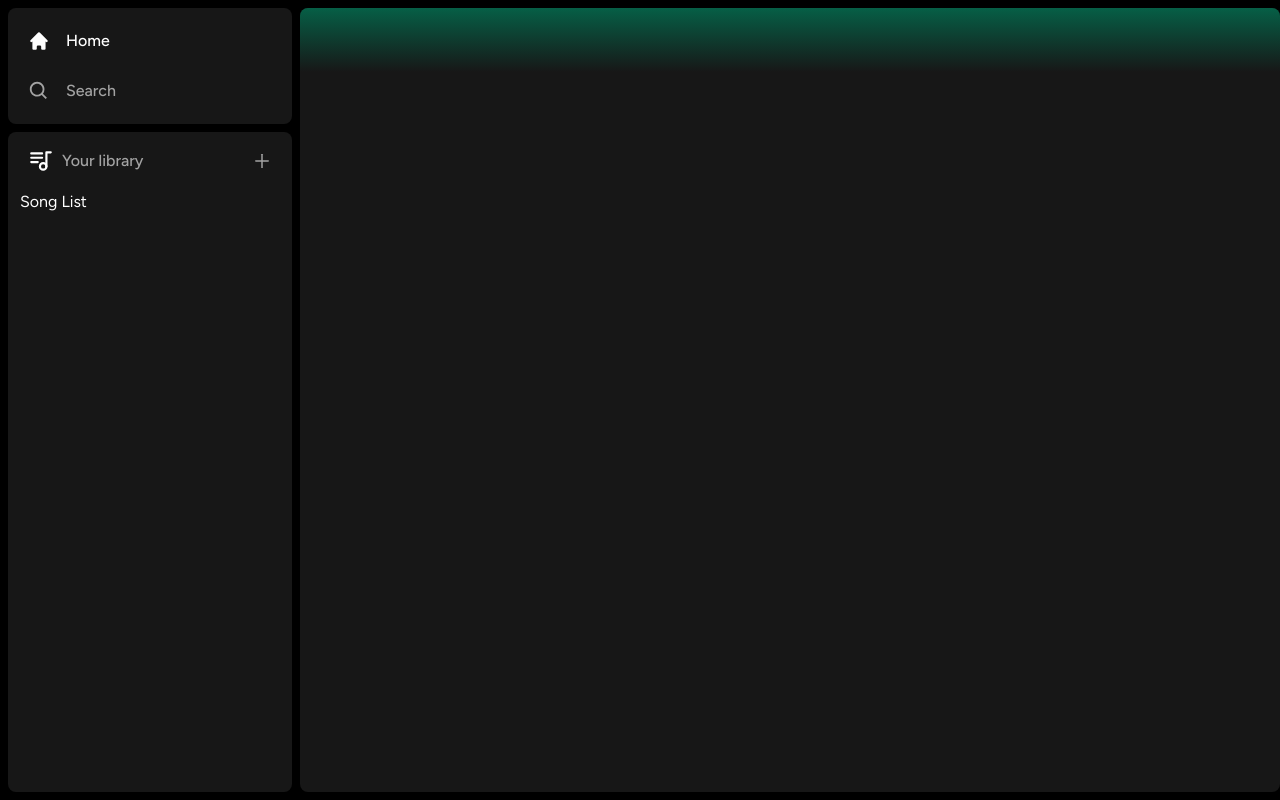
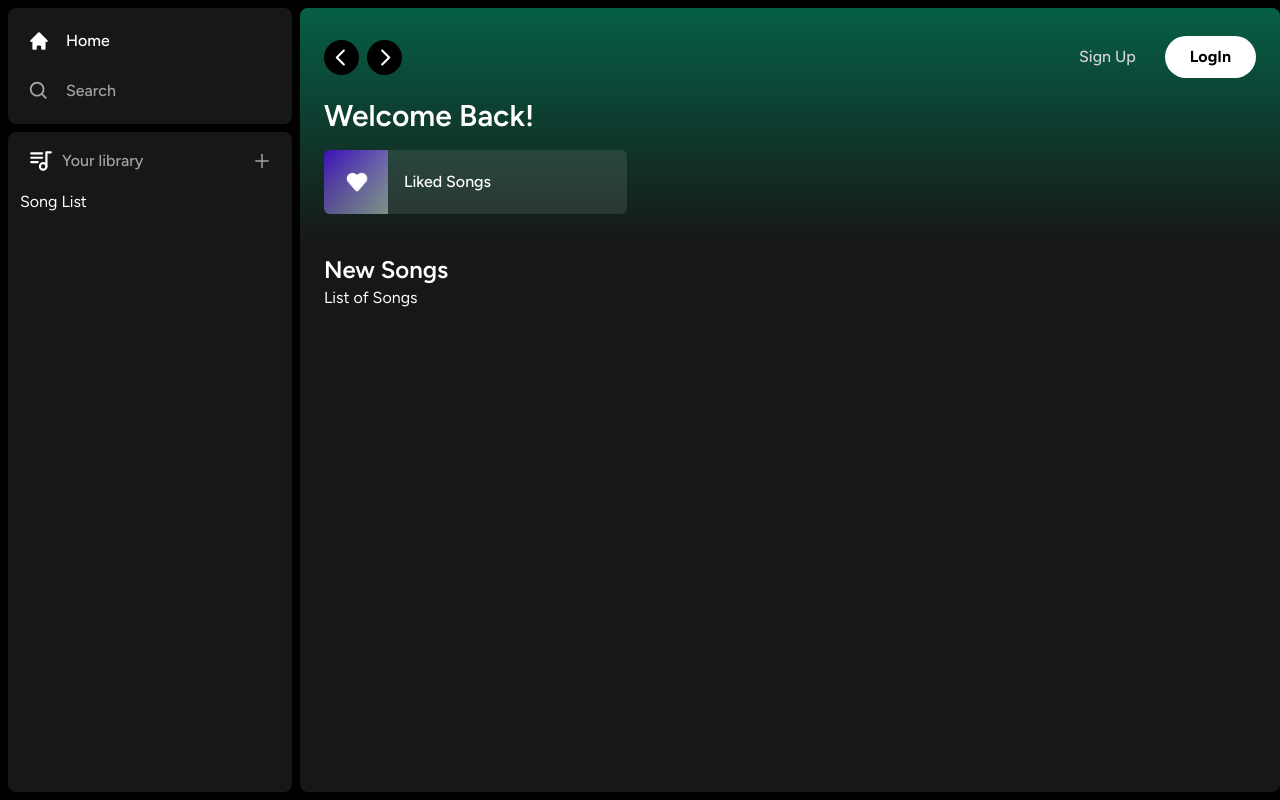
Before and after one commit to Metalspell/My-music-stream, a Next.js app: page / in a window 1280 px wide. Built offline with nearby package versions, Linux system fonts and the light colour scheme.

Commit message:
new items

```diff
--- a/app/(site)/page.tsx
+++ b/app/(site)/page.tsx
@@ -1,8 +1,27 @@
 import Header from "@/components/Header"
+import ListItem from "@/components/ListItem"
+
 export default function Home() {
   return (
-    <div className="bg-neutral-900 rounded-lg h-full w-full overflow-hidden overflow-y-auto">
-      <Header />
+    <div className="w-full h-full overflow-hidden overflow-y-auto rounded-lg bg-neutral-900">
+      <Header>
+        <div className="mb-2">
+          <h1 className="text-3xl font-semibold text-white">Welcome Back!</h1>
+          <div className="grid grid-cols-1 gap-3 mt-4 sm:grid-cols-2 xl:grid-cols-3 2xl:grid:cols-4">
+            <ListItem image='/images/liked.png' name="Liked Songs" href="liked" />
+          </div>
+        </div>
+      </Header>
+      <div className="px-6 mt-2 mb-7">
+        <div className="flex items-center justify-between">
+          <h1 className="text-2xl font-semibold text-white">
+            New Songs
+          </h1>
+        </div>
+        <div>
+          List of Songs
+        </div>
+      </div>
     </div>
   )
 }
--- /dev/null
+++ b/components/Button.tsx
@@ -0,0 +1,31 @@
+import React, { forwardRef } from 'react'
+import { ButtonProps } from '@/interfaces';
+import { twMerge } from 'tailwind-merge';
+
+const Button = forwardRef<HTMLButtonElement, ButtonProps>(({
+  className,
+  children,
+  disabled,
+  type = "button",
+  ...props
+}, ref) => {
+  return (
+    <button
+      type={type}
+      className={twMerge(`
+      w-full rounded-full bg-green-500 border border-transparent px-3 py-3 disabled:cursor-not-allowed disabled:opacity-50
+      text-black font-bold hover:opacity-75 transition
+    `,
+        className
+      )}
+      disabled={disabled}
+      ref={ref}
+      {...props}
+    >
+      {children}
+    </button>
+  )
+})
+Button.displayName = "Button";
+
+export default Button
--- a/components/Header.tsx
+++ b/components/Header.tsx
@@ -2,12 +2,13 @@
 import React from 'react'
 import { useRouter } from 'next/navigation'
 import { twMerge } from 'tailwind-merge'
+import { RxCaretLeft, RxCaretRight } from 'react-icons/rx'
+import { HiHome } from 'react-icons/hi'
+import { BiSearch } from 'react-icons/bi'
+import Button from './Button'
+import { HeaderProps } from '@/interfaces'
 
-type Props = {
-  className?: string
-}
-
-const Header = ({ className }: Props) => {
+const Header = ({ className, children }: HeaderProps) => {
   const router = useRouter();
   const handleLogout = () => {
 
@@ -15,9 +16,65 @@ const Header = ({ className }: Props) => {
   return (
     <div className={twMerge(`h-fit bg-gradient-to-b from-emerald-800 p-6`, className
     )}>
-      <div className='w-full mb-4 flex items-center justify-between'>
-
+      <div className='flex items-center justify-between w-full mb-4'>
+        <div className='items-center hissen md:flex gap-x-2'>
+          <button
+            className='flex items-center justify-center transition bg-black rounded-full hover:opacity-75'
+            onClick={() => router.forward()}
+          >
+            <RxCaretLeft
+              className='text-white'
+              size={35}
+            />
+          </button>
+          <button
+            className='flex items-center justify-center transition bg-black rounded-full hover:opacity-75'
+            onClick={() => router.forward()}
+          >
+            <RxCaretRight
+              className='text-white'
+              size={35}
+            />
+          </button>
+        </div>
+        <div className='flex items-center md:hidden gap-x-2'>
+          <button className='flex items-center justify-center p-2 transition bg-white rounded-full hover:opacity-75'>
+            <HiHome
+              className="text-black"
+              size={20}
+            />
+          </button>
+        </div>
+        <div className='flex items-center md:hidden gap-x-2'>
+          <button className='flex items-center justify-center p-2 transition bg-white rounded-full hover:opacity-75'>
+            <BiSearch
+              className="text-black"
+              size={20}
+            />
+          </button>
+        </div>
+        <div className='flex items-center justify-between gap-x-4'>
+          <>
+            <div>
+              <Button
+              onClick={()=>{}}
+                className='font-medium bg-tranparent text-neutral-300'
+              >
+                Sign Up
+              </Button>
+            </div>
+            <div>
+              <Button
+              onClick={()=>{}}
+                className='px-6 py-2 bg-white'
+              >
+                LogIn
+              </Button>
+            </div>
+          </>
+        </div>
       </div>
+      {children}
     </div>
   )
 }
--- a/components/Library.tsx
+++ b/components/Library.tsx
@@ -13,17 +13,17 @@ const Library = (props: Props) => {
       <div className='flex items-center justify-between px-5 pt-4'>
         <div className='inline-flex items-center gap-x-2'>
           <TbPlaylist size={26} />
-          <p className='text-neutral-400 font-medium text-md'>
+          <p className='font-medium text-neutral-400 text-md'>
             Your library
           </p>
         </div>
         <AiOutlinePlus
           onClick={onClick}
           size={20}
-          className='text-neutral-400 hover:text-white transition cursor-pointer'
+          className='transition cursor-pointer text-neutral-400 hover:text-white'
         />
       </div>
-      <div className='flex flex-col gap-y-2 mt-4 px-3'>
+      <div className='flex flex-col px-3 mt-4 gap-y-2'>
         Song List
       </div>
     </div>
--- /dev/null
+++ b/components/ListItem.tsx
@@ -0,0 +1,36 @@
+"use client"
+import React from 'react'
+import { ListItemProps } from '@/interfaces'
+import { useRouter } from 'next/navigation'
+import Image from "next/image";
+import { FaPlay } from 'react-icons/fa'
+
+const ListItem = ({ image, name, href }: ListItemProps) => {
+  const router = useRouter();
+  const onClick = () => {
+    router.push(href)
+  }
+  return (
+    <button
+    onClick={onClick}
+      className='relative flex items-center pr-4 overflow-hidden transition rounded-md group gap-x-4 bg-neutral-100/10 hover:bg-neutral-100/20'
+    >
+      <div className='relative min-h-[64px] min-w-[64px]'>
+        <Image
+          className='object-cover'
+          fill
+          src={image}
+          alt='pic'
+        />
+      </div>
+      <p className='py-5 font-medium truncate'>
+        {name}
+      </p>
+      <div className='absolute items-center justify-center p-4 transition bg-green-500 rounded-full opacity-0 drop-shadow-md right-5 group-hover:opacity-100 hover:scale-110'>
+        <FaPlay className='text-black'/>
+      </div>
+    </button>
+  )
+}
+
+export default ListItem
--- /dev/null
+++ b/interfaces.ts
@@ -0,0 +1,12 @@
+export interface ButtonProps extends React.ButtonHTMLAttributes<HTMLButtonElement> {}
+
+export interface HeaderProps {
+  className?: string
+  children: React.ReactNode;
+}
+
+export interface ListItemProps {
+  image: string;
+  name: string;
+  href: string;
+}
```
Also changed, not shown: public/images/liked.png (added).
